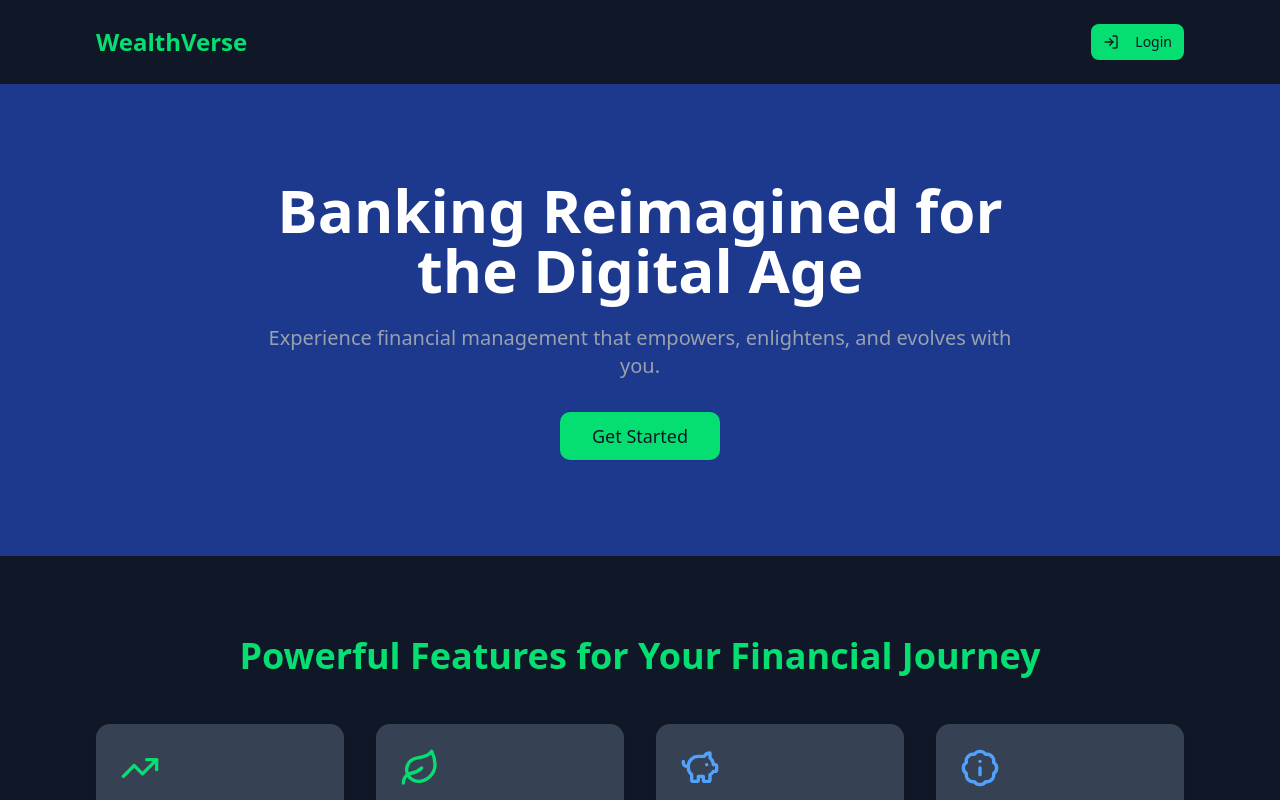
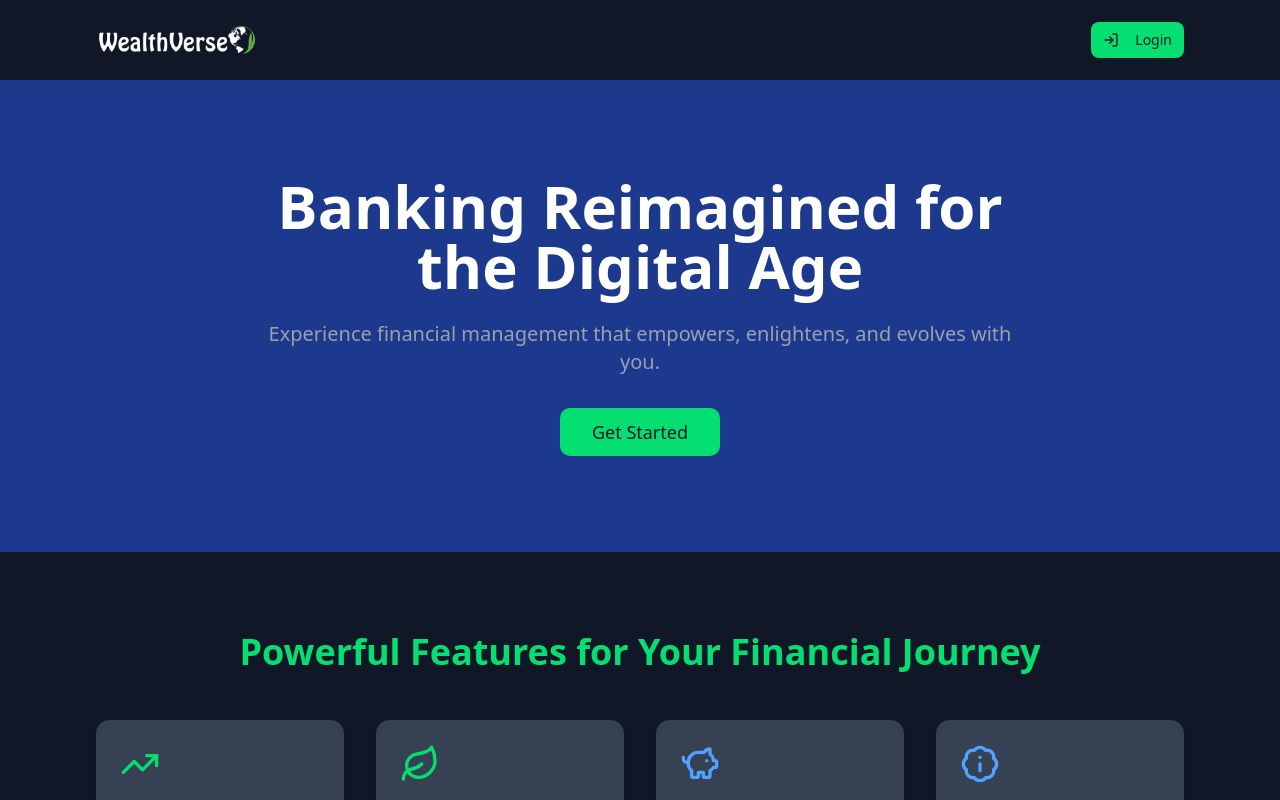
Before and after one commit to NandRabadiya/WealthVerse, a React (Vite) app in the folder frontend/: page / in a window 1280 px wide. Shown: the top 800 px of the page. Built offline with nearby package versions, Linux system fonts and the light colour scheme.

Commit message:
Added Logo on all pages

```diff
--- a/frontend/src/pages/LandingPage.jsx
+++ b/frontend/src/pages/LandingPage.jsx
@@ -10,6 +10,7 @@ import { useAuth } from "@/auth/AuthContext"; // Import the useAuth hook
 import { useNavigate } from "react-router-dom";
 import { Card, CardContent } from "@/components/ui/Card";
 import { Link } from "react-router-dom";
+import WealthVerse from "/WealthVerse.png"; // Adjust the path as necessary
 
 const LandingPage = () => {
   const { token, logout } = useAuth();
@@ -64,15 +65,21 @@ const LandingPage = () => {
       console.log("Navigating to: ", url);
       navigate(`/${url}`);
     } else {
-     navigate("/login");
+      navigate("/login");
     }
   };
 
   return (
     <div className="flex flex-col min-h-screen bg-gray-900 text-white">
       {/* Navbar */}
-      <nav className="flex justify-between items-center py-6 px-6 md:px-12 lg:px-24">
-        <div className="font-bold text-2xl text-green-400">WealthVerse</div>
+      <nav className="flex justify-between items-center h-20 px-6 md:px-12 lg:px-24">
+        <Link to="/">
+          <img
+            src={WealthVerse}
+            alt="WealthVerse Logo"
+            className="h-40 object-contain w-auto cursor-pointer"
+          />
+        </Link>
         {token ? (
           // Display Logout Button when user is logged in
           <Button
--- a/frontend/src/pages/features/FeaturesNavbar.jsx
+++ b/frontend/src/pages/features/FeaturesNavbar.jsx
@@ -1,6 +1,6 @@
 // pages/features/FeaturesNavbar.jsx
 import { useState } from "react";
-import { NavLink } from "react-router-dom";
+import { Link, NavLink } from "react-router-dom";
 import { Button } from "@/components/ui/Button";
 import { useAuth } from "../../auth/AuthContext"; // Import the useAuth hook
 //import { useNavigate } from "react-router-dom";
@@ -13,6 +13,7 @@ import {
   DialogTrigger,
 } from "@/components/ui/Dialog";
 import { AddTransactionForm } from "./spendAnalysis/AddTransaction";
+import WealthVerse from "/WealthVerse.png"; // Adjust the path as necessary
 
 // Define the feature links you want in the navbar
 const features = [
@@ -28,8 +29,15 @@ const FeaturesNavbar = () => {
   const [open, setOpen] = useState(false);
 
   return (
-    <nav className="flex justify-between items-center py-6 px-6 md:px-12 lg:px-24 bg-gray-900 text-white">
-      <div className="font-bold text-2xl text-green-400">WealthVerse</div>
+    <nav className="flex justify-between items-center h-20 px-6 md:px-12 lg:px-24 bg-gray-900 text-white">
+      {/* <div className="font-bold text-2xl text-green-400">WealthVerse</div> */}
+      <Link to="/">
+        <img
+          src={WealthVerse} // Make sure your logo file is in the public folder
+          alt="WealthVerse Logo"
+          className="h-40 object-contain w-auto cursor-pointer"
+        />
+      </Link>
       <div className="flex flex-grow justify-center space-x-8">
         {features.map((feature) => (
           <NavLink
```
Also changed, not shown: frontend/public/WealthVerse.png (added).
